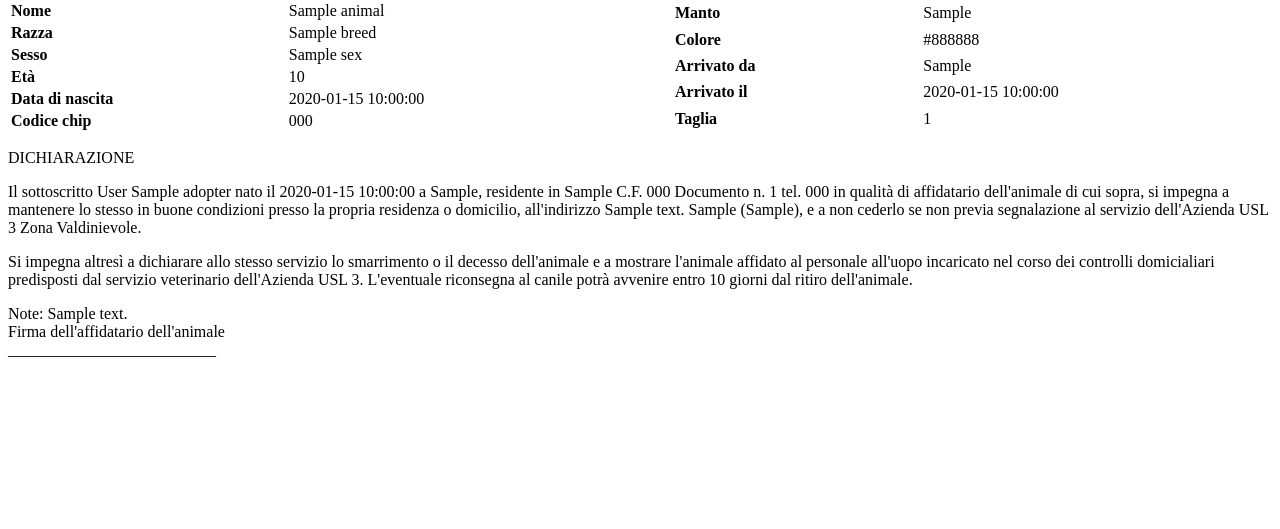
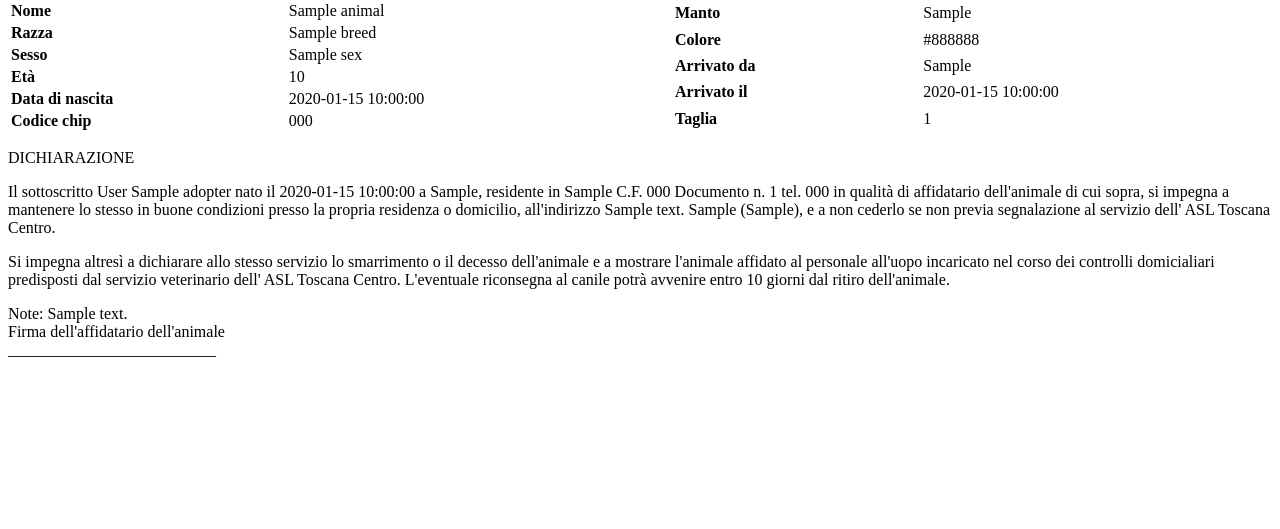
Before and after one commit to samu9/hermadata, a Python web app: template backend/hermadata/reports/templates/adoption.jinja in a window 1280 px wide. Shown: the part 199-728 px from the top of the page. Run offline with Jinja, Linux system fonts and the light colour scheme; the template is opened without the code that fills it: most values are stand-ins (such as "Sample title", 1, 10 or a date in 2020).

Commit message:
Update adoption report template to reference ASL Toscana Centro for compliance

```diff
--- a/backend/hermadata/reports/templates/adoption.jinja
+++ b/backend/hermadata/reports/templates/adoption.jinja
@@ -14,14 +14,14 @@
                 in qualità di affidatario dell'animale di cui sopra, si impegna
                 a mantenere lo stesso in buone condizioni presso la propria
                 residenza o domicilio, all'indirizzo {{location_address}} {{location_city}} ({{location_province}}), e a non cederlo se non previa
-                segnalazione al servizio dell'Azienda USL 3 Zona Valdinievole.
+                segnalazione al servizio dell' ASL Toscana Centro.
             </p>
             <p class="pb-2">
                 Si impegna altresì a dichiarare allo stesso servizio lo
                 smarrimento o il decesso dell'animale e a mostrare l'animale
                 affidato al personale all'uopo incaricato nel corso dei
                 controlli domicialiari predisposti dal servizio veterinario
-                dell'Azienda USL 3. L'eventuale riconsegna al canile potrà
+                dell' ASL Toscana Centro. L'eventuale riconsegna al canile potrà
                 avvenire entro 10 giorni dal ritiro dell'animale.
             </p>
         </div>
```
